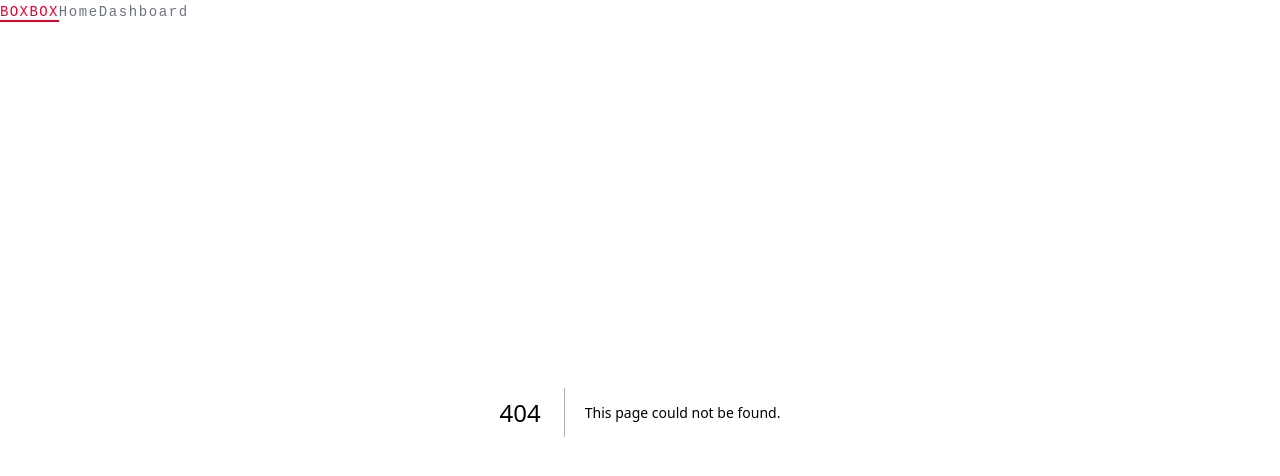
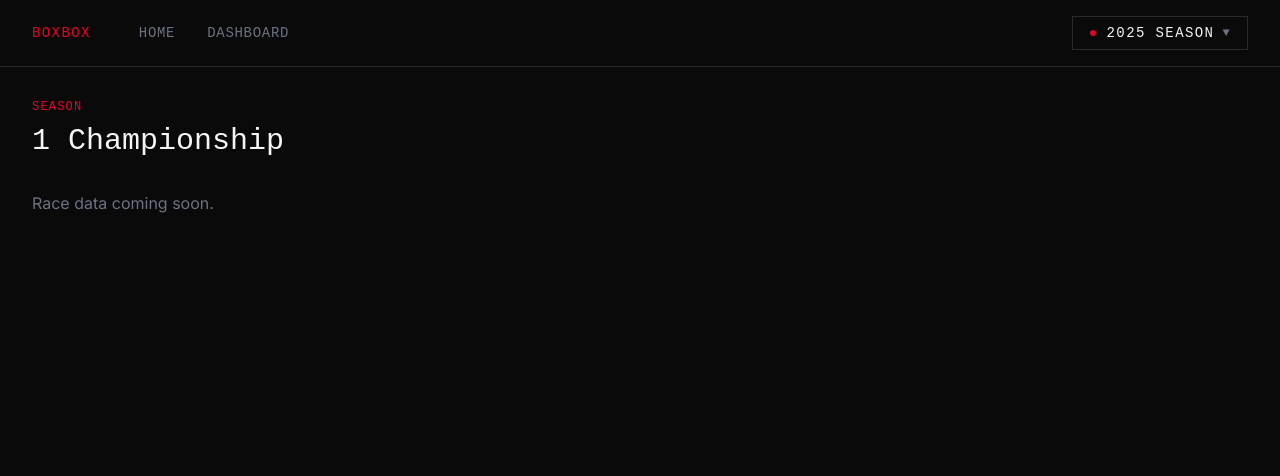
Before and after one commit to AkioTrya/projectboxbox, a Next.js app: page /season/1 in a window 1280 px wide. Before the commit this address had no page. Shown: the top 476 px of the page. Built offline with nearby package versions, Linux system fonts and the light colour scheme.

Commit message:
feat; navbar active state, season dropdown + dyanamic season route

```diff
--- /dev/null
+++ b/app/components/Navbar.tsx
@@ -0,0 +1,66 @@
+"use client"
+
+import Link from "next/link";
+import { usePathname, useRouter } from "next/navigation";
+import { useState } from "react";
+
+const seasons = [2025, 2024, 2023, 2022, 2021, 2020, 2019, 2018];
+
+export default function Navbar() {
+    const pathname = usePathname();
+    const router = useRouter();
+    const [open, setOpen] = useState(false);
+    const [selectedSeason, setSelectedSeason] = useState(2025);
+
+    const handleSeason = (year: number) => {
+        setSelectedSeason(year);
+        setOpen(false);
+        router.push(`/season/${year}`);
+    };
+
+    return (
+        <nav className="border-b border-pit-border px-8 py-4 flex items-center gap-8 relative">
+            {/* Logo */}
+            <span className="text-f1-red font-display tracking-widest text-sm mr-4">
+                BOXBOX
+            </span>
+            {/* Nav links */}
+            <Link
+                href="/"
+                className={`text-sm font-display tracking-wider transition-colors ${pathname === "/" ? "text-f1-white" : "text-f1-gray hover:text-f1-white"
+                    }`}>
+                HOME
+            </Link>
+            <Link
+                href="/dashboard"
+                className={`text-sm font-display tracking-wider transition-colors ${pathname === "/dashboard" ? "text-f1-white" : "text-f1-gray hover:text-f1-white"
+                    }`}>
+                DASHBOARD
+            </Link>
+            {/* Season selector */}
+            <div className="ml-auto relative">
+                <button
+                    onClick={() => setOpen(!open)}
+                    className="flex items-center gap-2 text-sm font-display tracking-widest border border-pit-border px-4 py-1.5 text-f1-white hover:border-f1-red transition-colors">
+                    <span className="text-f1-red">●</span>
+                    {selectedSeason} SEASON
+                    <span className="text-f1-gray text-xs">{open ? "▲" : "▼"}</span>
+                </button>
+                {/* Dropdown */}
+                {open && (
+                    <div className="absolute right-0 top-full mt-1 w-40 border border-pit-border bg-pit-dark z-50">
+                        {seasons.map((year) => (
+                            <button
+                                key={year}
+                                onClick={() => handleSeason(year)}
+                                className={`w-full text-left px-4 py-2 text-sm font-display tracking-widest transition-colors hover:bg-pit-panel ${selectedSeason === year ? "text-f1-red" : "text-f1-gray"
+                                    }`}>
+                                {year}
+                            </button>
+                        ))}
+                    </div>
+                )}
+            </div>
+        </nav>
+    );
+}
--- a/app/layout.tsx
+++ b/app/layout.tsx
@@ -1,6 +1,6 @@
 import React from "react";
-import Link from "next/link";
 import "./globals.css";
+import Navbar from "./components/Navbar";
 
 export const metadata = {
   title: "ProjectBoxbox",
@@ -16,17 +16,7 @@ export default function RootLayout({ children }: { children: React.ReactNode })
         />
       </head>
       <body className="bg-pit-black text-f1-white h-screen flex flex-col overflow-hidden font-body">
-        <nav className="text-f1-red font-display tracking-widest transition-colors">
-          <span className="text-f1-red font-display tracking-widest text-sm border-b-2 border-f1-red">
-            BOXBOX
-          </span>
-          <Link href="/" className="text-f1-gray hover:text-f1-white text-sm transition-colors">
-            Home
-          </Link>
-          <Link href="/dashboard" className="text-f1-gray hover:text-f1-white text-sm transition-colors">
-            Dashboard
-          </Link>
-        </nav>
+        <Navbar />
         {children}
       </body>
     </html>
--- /dev/null
+++ b/app/season/[year]/page.tsx
@@ -0,0 +1,13 @@
+export default function SeasonPage({ params }: { params: { year: string } }) {
+    return (
+        <main className="flex-1 bg-pit-black text-f1-white p-8">
+            <p className="text-f1-red font-display tracking-widest text-xs mb-2">
+                SEASON
+            </p>
+            <h1 className="text-3xl font-display mb-8">
+                {params.year} Championship
+            </h1>
+            <p className="text-f1-gray">Race data coming soon.</p>
+        </main>
+    )
+}
```
